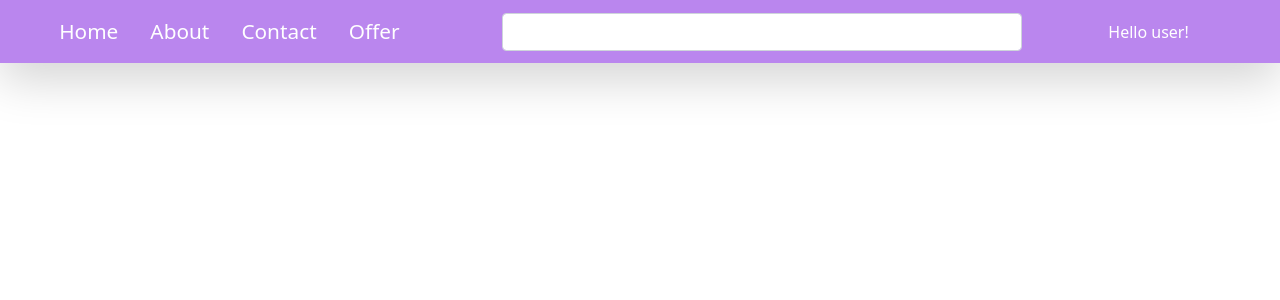
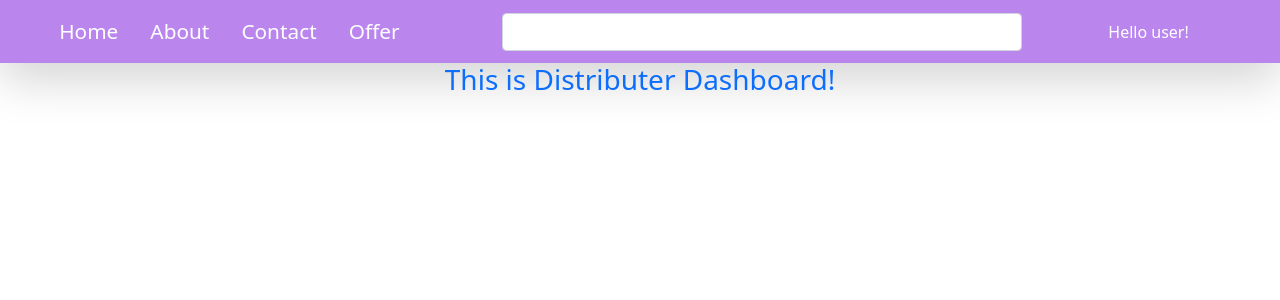
Before and after one commit to Vishal8236/Ecommerce-frontend-vishal8236, a React (Create React App) app: page /dist_dashboard in a window 1280 px wide. Shown: the top 300 px of the page. Built offline with nearby package versions, Linux system fonts and the light colour scheme.

Commit message:
add seller and distributer component

```diff
--- a/src/App.js
+++ b/src/App.js
@@ -8,6 +8,8 @@ import axios from 'axios';
 import Dashboard from './components/Dashboard/Dashboard';
 import Navigation from './components/Navigation/Navigation';
 import Signup from './components/session/Signup';
+import SellerDashboard from './components/Seller/SellerDashboard';
+import DistDashboard from './components/Distributer/DistDashboard';
 
 function App() {
   const [user, setuser] = useState([])
@@ -40,6 +42,12 @@ function App() {
           <Route path="/dashboard">
             <Dashboard />
           </Route>
+          <Route path="/seller_dashboard">
+            <SellerDashboard />
+          </Route>
+          <Route path="/dist_dashboard">
+            <DistDashboard />
+          </Route>
         </Switch>
       </Router>
     </div>
--- /dev/null
+++ b/src/components/Distributer/DistDashboard.jsx
@@ -0,0 +1,11 @@
+import React, { Component } from 'react'
+
+export default class DistDashboard extends Component {
+    render() {
+        return (
+            <div>
+                <div className="text-primary h3">This is Distributer Dashboard!</div>
+            </div>
+        )
+    }
+}
--- /dev/null
+++ b/src/components/Seller/SellerDashboard.jsx
@@ -0,0 +1,11 @@
+import React, { Component } from 'react'
+
+export default class SellerDashboard extends Component {
+    render() {
+        return (
+            <div className="mt-5">
+                <div className="text-primary h3">This is Seller Dashboard!</div>
+            </div>
+        )
+    }
+}
--- a/src/components/session/Login.jsx
+++ b/src/components/session/Login.jsx
@@ -15,8 +15,16 @@ export default class Login extends Component {
 	componentDidUpdate(){
 		if(this.state.user)
 		{
-			window.location = "/dashboard"
-			// console.log(this.state.user)
+			console.log(this.state.user['work_roles_id'])
+			if(this.state.user['work_roles_id'] === 1){
+				window.location = "/dashboard"
+			}
+			else if(this.state.user['work_roles_id'] === 2){
+				window.location = "/seller_dashboard"
+			}
+			else if(this.state.user['work_roles_id'] === 3){
+				window.location = "/dist_dashboard"
+			}
 		}
 	}
 	submitForm = () =>{
--- a/src/components/session/Signup.jsx
+++ b/src/components/session/Signup.jsx
@@ -87,11 +87,14 @@ export default class Signup extends Component {
 		.catch(err => console.log(err))
 	}
 	check_confirm_password = () =>{
-		if (this.state.password == this.state.c_password) {
-			this.setState({form_valid : false})
-		}
-		else{
-			this.setState({form_valid : true})
+		if(this.state.password)
+		{
+			if (this.state.password == this.state.c_password) {
+				this.setState({form_valid : false})
+			}
+			else{
+				this.setState({form_valid : true})
+			}
 		}
 	}
 	render() {
```
